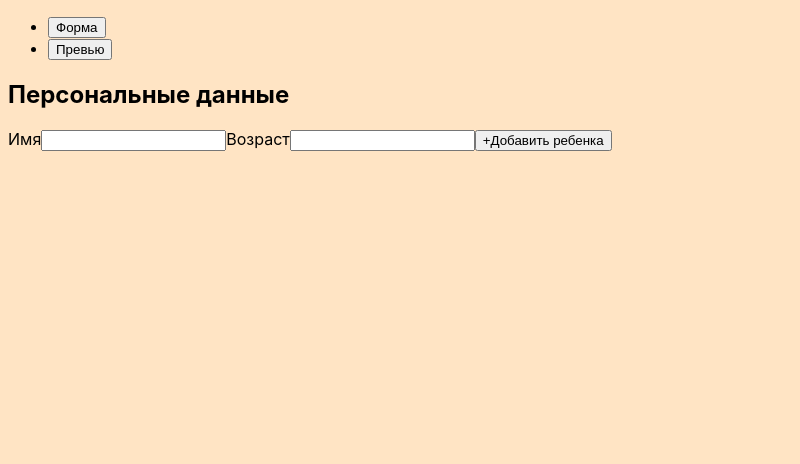
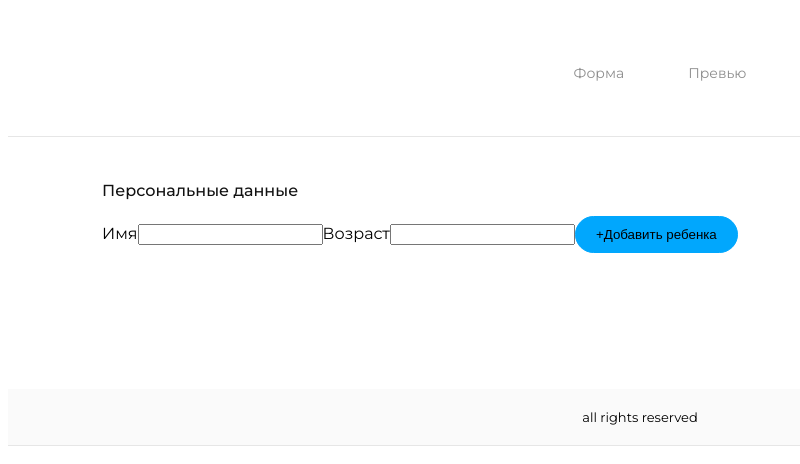
Before and after one commit to JuliaZaykaS/family-profile-react, a React app: page / in a window 1280 px wide. Shown: the whole page, without its empty margins (0-800 px from the left). Built offline with nearby package versions, Linux system fonts and the light colour scheme.

Commit message:
css begin

```diff
--- a/package.json
+++ b/package.json
@@ -11,7 +11,7 @@
     "react": "^17.0.2",
     "react-dom": "^17.0.2",
     "react-router-dom": "^5.3.0",
-    "react-scripts": "^0.9.5",
+    "react-scripts": "^4.0.3",
     "web-vitals": "^1.1.2"
   },
   "scripts": {
--- a/src/components/App/App.js
+++ b/src/components/App/App.js
@@ -3,6 +3,7 @@ import { useState } from 'react';
 import { ProfileView } from '../../views/ProfileView/ProfileView';
 import { FormsView } from '../../views/FormsView/FormsView';
 import { Navigation } from '../Navigation/Navigation';
+import { Footer } from '../Footer/Footer';
 
 export const App = () => {
   const [parent, setParent] = useState({ nameOfParent: '', ageOfParent: '' });
@@ -34,6 +35,7 @@ export const App = () => {
       {viewForm && <FormsView onSubmit={getFamilyInfo} />}
 
       {viewPreview && <ProfileView parent={parent} childrens={childrens} />}
+      <Footer/>
     </React.Fragment>
   );
 };
--- a/src/components/Button/Button.js
+++ b/src/components/Button/Button.js
@@ -1,7 +1,8 @@
-import React from 'react'
+// import s from './Button.module.css'
+import './Button.module.css'
 
-export const Button = ({text, type, onClickBtn}) => {
+export const Button = ({text, type, onClickBtn, className}) => {
     return (
-        <button type={type} onClick={onClickBtn}>{ text }</button>
+        <button className={className} type={type} onClick={onClickBtn}>{ text }</button>
     )
 }
--- /dev/null
+++ b/src/components/Button/Button.module.css
@@ -0,0 +1,6 @@
+button {
+  background: #01a7fd;
+  border-radius: 100px;
+  padding: 10px 20px;
+  border: 1px solid #01a7fd;
+}
--- a/src/components/Footer/Footer.js
+++ b/src/components/Footer/Footer.js
@@ -1,7 +1,8 @@
-import React from 'react'
+import s from './Footer.module.css'
+
 export const Footer = () => {
     return (
-        <footer>
+        <footer className={s.footer}>
             all rights reserved
         </footer>
     )
--- /dev/null
+++ b/src/components/Footer/Footer.module.css
@@ -0,0 +1,10 @@
+.footer {
+  font-size: 13px;
+  line-height: 1.23;
+  color: #000000;
+  padding: 20px;
+  text-align: center;
+
+  background: #fafafa;
+  box-shadow: 0px 1px 0px rgba(17, 17, 17, 0.1);
+}
--- a/src/components/Navigation/Navigation.js
+++ b/src/components/Navigation/Navigation.js
@@ -1,17 +1,23 @@
-import React from 'react';
 import { Button } from '../Button/Button';
+import s from './Navigation.module.css';
 
 export const Navigation = props => {
   const { onBtnPreviewClick, onBtnFormClick } = props;
 
   return (
-    <nav>
-      <ul>
-        <li>
-          <Button type={'button'} text={'Форма'} onClickBtn={onBtnFormClick} />
+    <nav className={s.Navigation}>
+      <ul className={s.NavigationList}>
+        <li className={s.NavigationItem}>
+          <Button
+            className={s.NavigationBtn}
+            type={'button'}
+            text={'Форма'}
+            onClickBtn={onBtnFormClick}
+          />
         </li>
-        <li>
+        <li className={s.NavigationItem}>
           <Button
+            className={s.NavigationBtn}
             type={'button'}
             text={'Превью'}
             onClickBtn={onBtnPreviewClick}
--- /dev/null
+++ b/src/components/Navigation/Navigation.module.css
@@ -0,0 +1,26 @@
+.Navigation {
+  box-shadow: 0px 1px 0px rgba(17, 17, 17, 0.1);
+  padding-top: 28px;
+  padding-bottom: 24px;
+}
+
+.NavigationList {
+  list-style: none;
+  display: flex;
+  justify-content: center;
+}
+
+.NavigationItem:first-child {
+  margin-right: 24px;
+}
+
+.NavigationBtn {
+  border: none;
+  background-color: #ffffff;
+  font-family: 'Montserrat';
+  font-style: normal;
+  font-weight: 400;
+  font-size: 14px;
+  line-height: 1.71;
+  color: rgba(17, 17, 17, 0.48);
+}
--- a/src/components/PersonInfo/PersonInfo.js
+++ b/src/components/PersonInfo/PersonInfo.js
@@ -1,8 +1,8 @@
-import React from 'react'
+import s from './PersonInfo.module.css'
 
 export const PersonInfo = ({name, age}) => {
     return (
-        <p>
+        <p className={s.PersonInfo}>
             <span>{ name},</span>
             <span>{ age}</span>
         </p>
--- /dev/null
+++ b/src/components/PersonInfo/PersonInfo.module.css
@@ -0,0 +1,6 @@
+.PersonInfo {
+  font-weight: 900;
+  font-size: 16px;
+  line-height: 1.5;
+  color: #111111;
+}
--- a/src/components/Section/Section.js
+++ b/src/components/Section/Section.js
@@ -0,0 +1,9 @@
+import s from './Section.module.css'
+
+export const Section = ({children}) => {
+    return (
+        <section className={s.Section}>
+            {children}
+        </section>
+    )
+}
--- /dev/null
+++ b/src/components/Section/Section.module.css
@@ -0,0 +1,6 @@
+.Section {
+  padding-top: 30px;
+  padding-bottom: 136px;
+  padding-left: 94px;
+  padding-right: 94px;
+}
--- a/src/components/Title/Title.js
+++ b/src/components/Title/Title.js
@@ -1,7 +1,7 @@
-import React from 'react'
+import s from './Title.module.css'
 
 export const Title = ({title}) => {
     return (
-        <h2>{title}</h2>
+        <h2 className={s.title}>{title}</h2>
     )
 }
--- /dev/null
+++ b/src/components/Title/Title.module.css
@@ -0,0 +1,6 @@
+.title {
+  font-weight: 500;
+  font-size: 16px;
+  line-height: 1.5;
+  color: #111111;
+}
--- a/src/index.css
+++ b/src/index.css
@@ -1,13 +1,14 @@
 /* @import "../node_modules/modern-normalize/modern-normalize.css"; */
+@import url('https://fonts.googleapis.com/css2?family=Montserrat:wght@400;500;900&display=swap');
 
 body {
-  background-color: bisque;
+  background-color: #ffffff;
   /* margin: 0; */
-  font-family: -apple-system, BlinkMacSystemFont, "Segoe UI", "Roboto", "Oxygen",
-    "Ubuntu", "Cantarell", "Fira Sans", "Droid Sans", "Helvetica Neue",
-    sans-serif;
+  font-family: 'Montserrat', sans-serif;
   -webkit-font-smoothing: antialiased;
   -moz-osx-font-smoothing: grayscale;
+  font-style: normal;
+  font-weight: 400;
 }
 
 /* code {
--- a/src/views/FormsView/FormsView.js
+++ b/src/views/FormsView/FormsView.js
@@ -1,5 +1,6 @@
 import React, { useState} from 'react';
 import { Form } from '../../components/Form/Form';
+import { Section } from '../../components/Section/Section';
 
 export const FormsView = ({ onSubmit }) => {
   const inputNames = [
@@ -108,7 +109,7 @@ export const FormsView = ({ onSubmit }) => {
   }
 
   return (
-    <div>
+    <Section>
       <Form
         onSubmitForm={onSubmitForm}
         childrens={childrens}
@@ -118,6 +119,6 @@ export const FormsView = ({ onSubmit }) => {
         childForm={childForm}
         onBtnRemoveClick={onBtnRemoveClick}
       />
-    </div>
+    </Section>
   );
 };
--- a/src/views/ProfileView/ProfileView.js
+++ b/src/views/ProfileView/ProfileView.js
@@ -1,5 +1,5 @@
 import React from 'react';
-import { Footer } from '../../components/Footer/Footer';
+import { Section } from '../../components/Section/Section';
 import { Title } from '../../components/Title/Title';
 import { ChildrenList } from '../../components/ChildrenList/ChildrenList';
 import { ChildrenItem } from '../../components/ChildrenItem/ChildrenItem';
@@ -7,7 +7,7 @@ import { PersonInfo } from '../../components/PersonInfo/PersonInfo';
 
 export const ProfileView = ({ parent, childrens }) => {
   return (
-    <div>
+    <Section>
       <Title title={'Персональные данные'} />
       {parent.nameOfParent && (
         <PersonInfo name={parent.nameOfParent} age={parent.ageOfParent} />
@@ -24,8 +24,6 @@ export const ProfileView = ({ parent, childrens }) => {
           })}
         </ChildrenList>
       )}
-
-      <Footer />
-    </div>
+    </Section>
   );
 };
```
Also changed, not shown: 1 other file.
